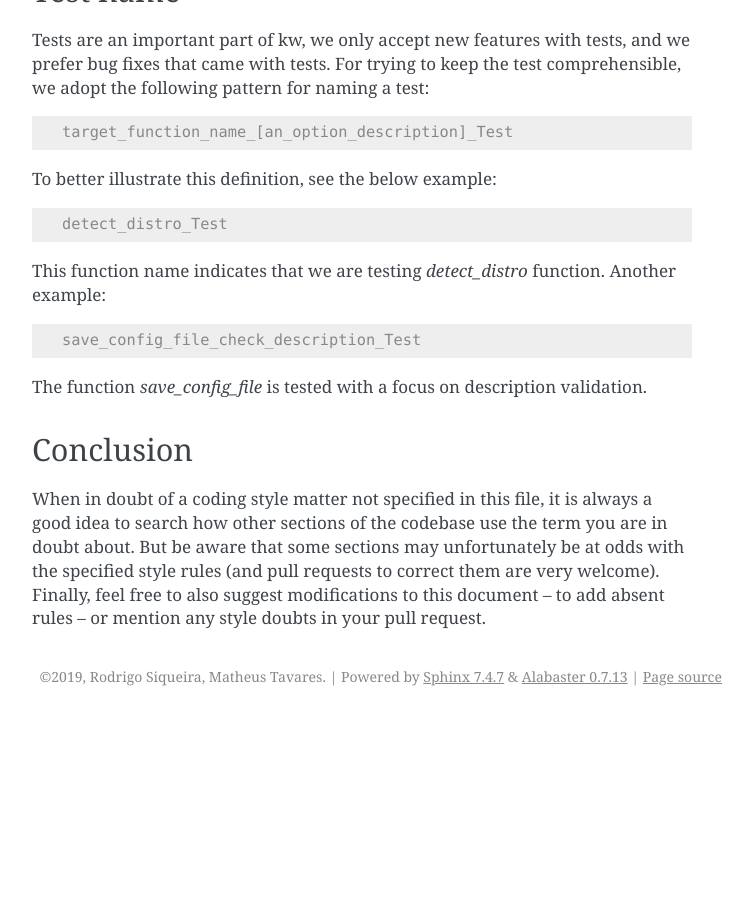
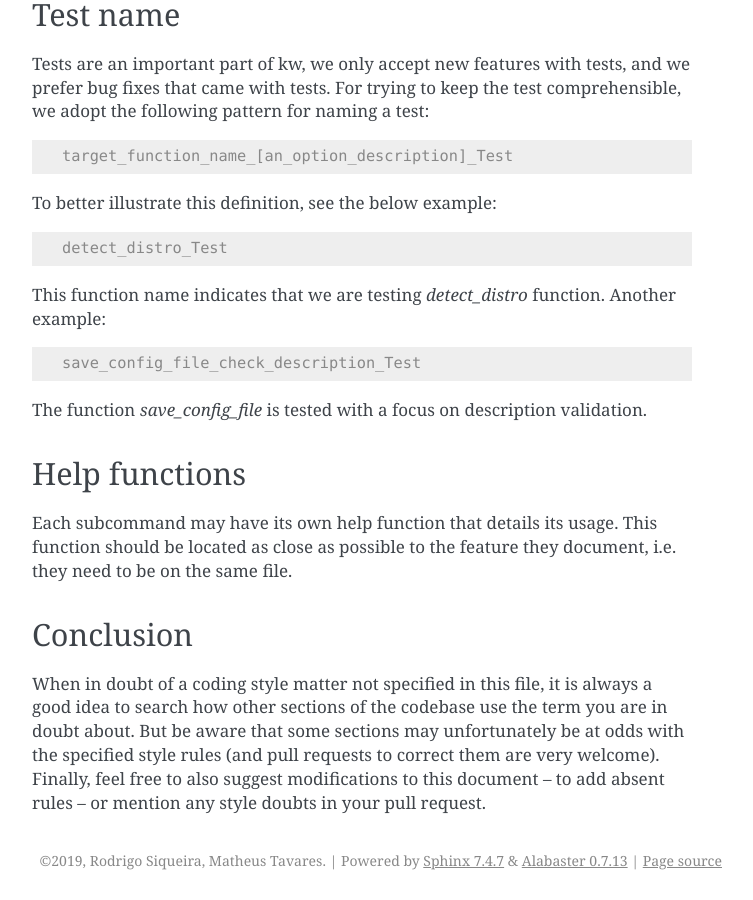
Before and after one commit to kworkflow/kworkflow, a Sphinx documentation site: the page built from documentation/content/codingstyle.rst, in a window 1280 px wide and 900 px high, scrolled down 4198 px. Shown: the whole window, without its empty margins (388-1141 px from the left). Built offline with Sphinx 7.4.7, drawn with Linux system fonts in a browser that asks for light colours; before the commit the page ends 4914 px from its top, so only the background shows below that; some of the changed text lies outside the part shown.

Commit message:
codestyle: add instructions on where help functions should be located
Signed-off-by: alan-barzilay <alan.barzilay@gmail.com>

```diff
--- a/documentation/content/codingstyle.rst
+++ b/documentation/content/codingstyle.rst
@@ -201,6 +201,12 @@ Another example::
 The function `save_config_file` is tested with a focus on description
 validation.
 
+Help functions
+--------------
+Each subcommand may have its own help function that details its usage.
+This function should be located as close as possible to the feature they document,
+i.e. they need to be on the same file.
+
 Conclusion
 ----------
 
```
